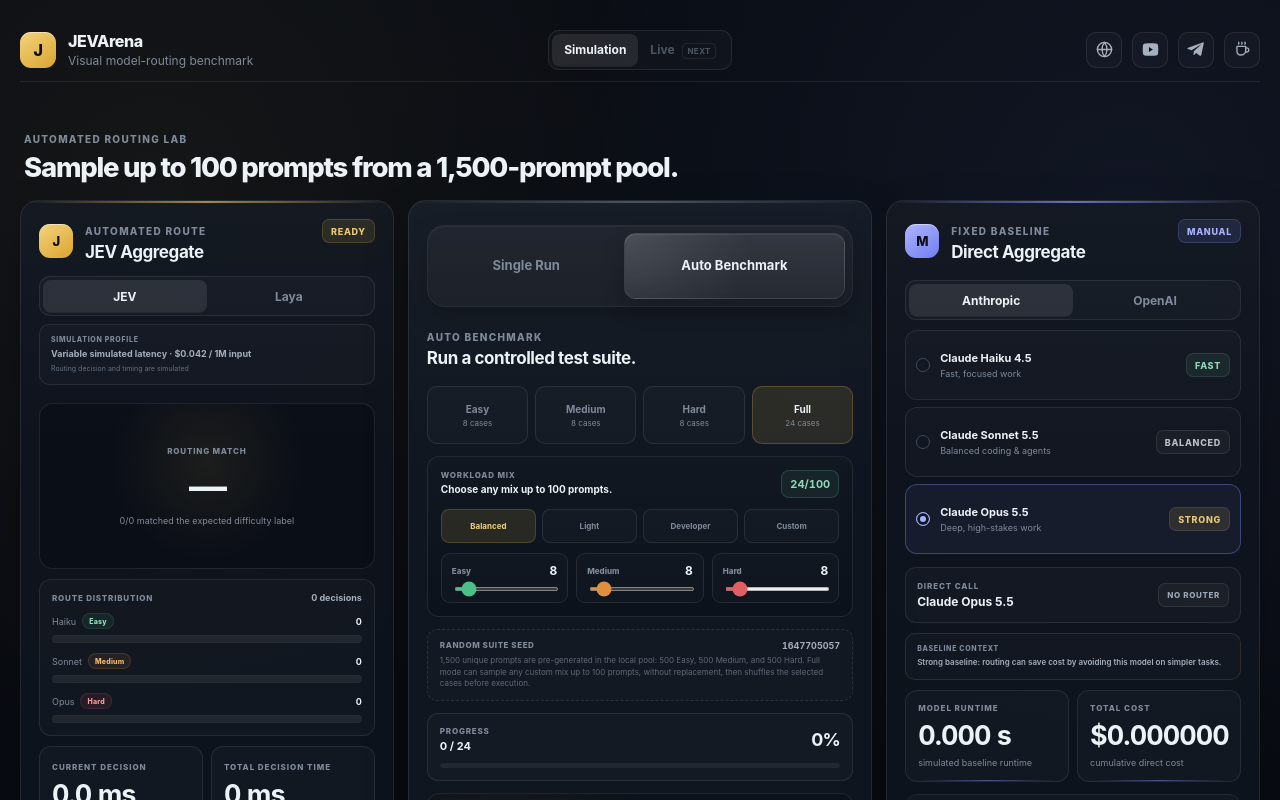
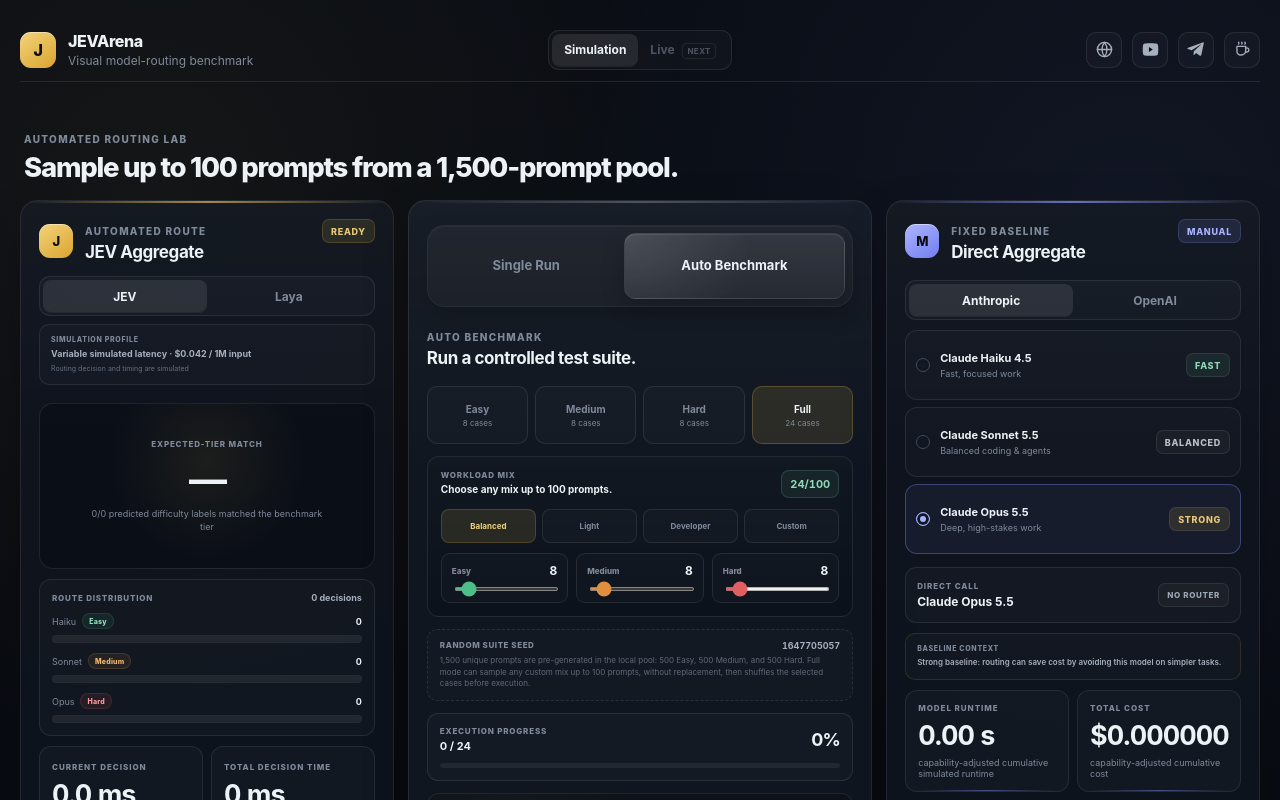
Before and after one commit to pouramin/JEVArena, a React (Vite) app: page / in a window 1280 px wide. Both pictures are taken after a click on the button "Auto Benchmark". Shown: the top 800 px of the page. Built offline with nearby package versions, Linux system fonts and the light colour scheme.

Commit message:
fix: clarify benchmark progress and capability-adjusted baseline metrics

```diff
--- a/src/App.tsx
+++ b/src/App.tsx
@@ -129,6 +129,26 @@
 
 function formatTime(seconds: number) {
   return seconds.toFixed(3) + " s";
+}
+
+function formatRuntimeSeconds(seconds: number) {
+  return seconds.toFixed(seconds >= 100 ? 1 : 2) + " s";
+}
+
+function formatRuntimeContext(seconds: number) {
+  if (seconds < 60) {
+    return "capability-adjusted cumulative simulated runtime";
+  }
+
+  const minutes = Math.floor(seconds / 60);
+  const remainder = seconds - minutes * 60;
+  return (
+    "≈ " +
+    minutes +
+    "m " +
+    remainder.toFixed(1) +
+    "s · capability-adjusted cumulative runtime"
+  );
 }
 
 function formatMoney(value: number) {
@@ -1743,7 +1763,7 @@
             />
 
             <div className="batch-hero-stat">
-              <span>ROUTING MATCH</span>
+              <span>EXPECTED-TIER MATCH</span>
               <strong>
                 {batchResults.length
                   ? (
@@ -1753,8 +1773,7 @@
                   : "—"}
               </strong>
               <small>
-                {batchTotals.routingMatches}/{batchResults.length || 0} matched
-                the expected difficulty label
+                {batchTotals.routingMatches}/{batchResults.length || 0} predicted difficulty labels matched the benchmark tier
               </small>
             </div>
 
@@ -2069,7 +2088,7 @@
             <div className="batch-progress-card">
               <div className="batch-progress-head">
                 <div>
-                  <span>PROGRESS</span>
+                  <span>EXECUTION PROGRESS</span>
                   <strong>
                     {batchResults.length} / {selectedCases.length}
                   </strong>
@@ -2201,7 +2220,7 @@
               <span>BASELINE CONTEXT</span>
               <strong>
                 {directModel.tier === "fast"
-                  ? "Fast/cheap baseline: routing may cost more when " + engineMeta.label + " escalates."
+                  ? "Fast baseline: harder tasks add simulated agent-loop, retry, token, and runtime overhead when this model is under-tiered."
                   : directModel.tier === "strong"
                     ? "Strong baseline: routing can save cost by avoiding this model on simpler tasks."
                     : "Balanced baseline: routing trades up or down by task difficulty."}
@@ -2211,14 +2230,14 @@
             <div className="metrics-grid">
               <Metric
                 label="MODEL RUNTIME"
-                value={formatTime(batchTotals.directTimeTotal)}
-                sub="simulated baseline runtime"
+                value={formatRuntimeSeconds(batchTotals.directTimeTotal)}
+                sub={formatRuntimeContext(batchTotals.directTimeTotal)}
                 accent="direct"
               />
               <Metric
                 label="TOTAL COST"
                 value={formatMoney(batchTotals.directCostTotal)}
-                sub="cumulative direct cost"
+                sub="capability-adjusted cumulative cost"
                 accent="direct"
               />
             </div>
@@ -2299,7 +2318,7 @@
                 </small>
               </div>
               <div className="summary-card">
-                <span>ROUTING MATCH</span>
+                <span>EXPECTED-TIER MATCH</span>
                 <strong>
                   {batchResults.length
                     ? (
@@ -2309,8 +2328,7 @@
                     : "—"}
                 </strong>
                 <small>
-                  {batchTotals.routingMatches}/{batchResults.length} expected
-                  difficulty labels
+                  {batchTotals.routingMatches}/{batchResults.length} predicted tiers matched benchmark labels
                 </small>
               </div>
               <div className="summary-card">
@@ -2326,7 +2344,7 @@
                   <span>FOUR-STRATEGY COST COMPARISON</span>
                   <strong>What if every prompt always used one fixed model?</strong>
                 </div>
-                <small>Same workloads · same token counts</small>
+                <small>Same prompts · under-tiered models incur simulated extra token/retry overhead</small>
               </div>
 
               <div className="strategy-card-grid">
```
